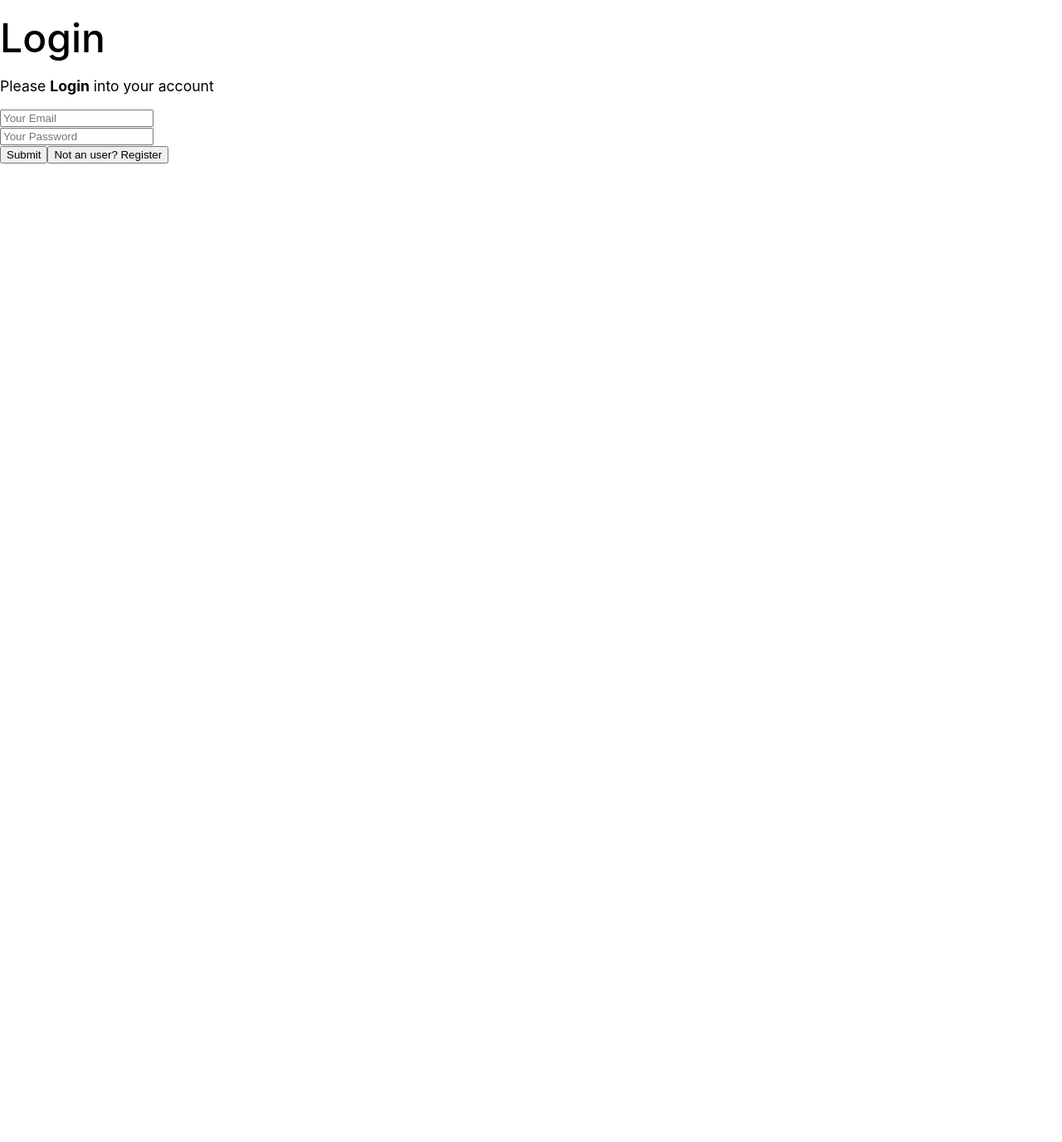
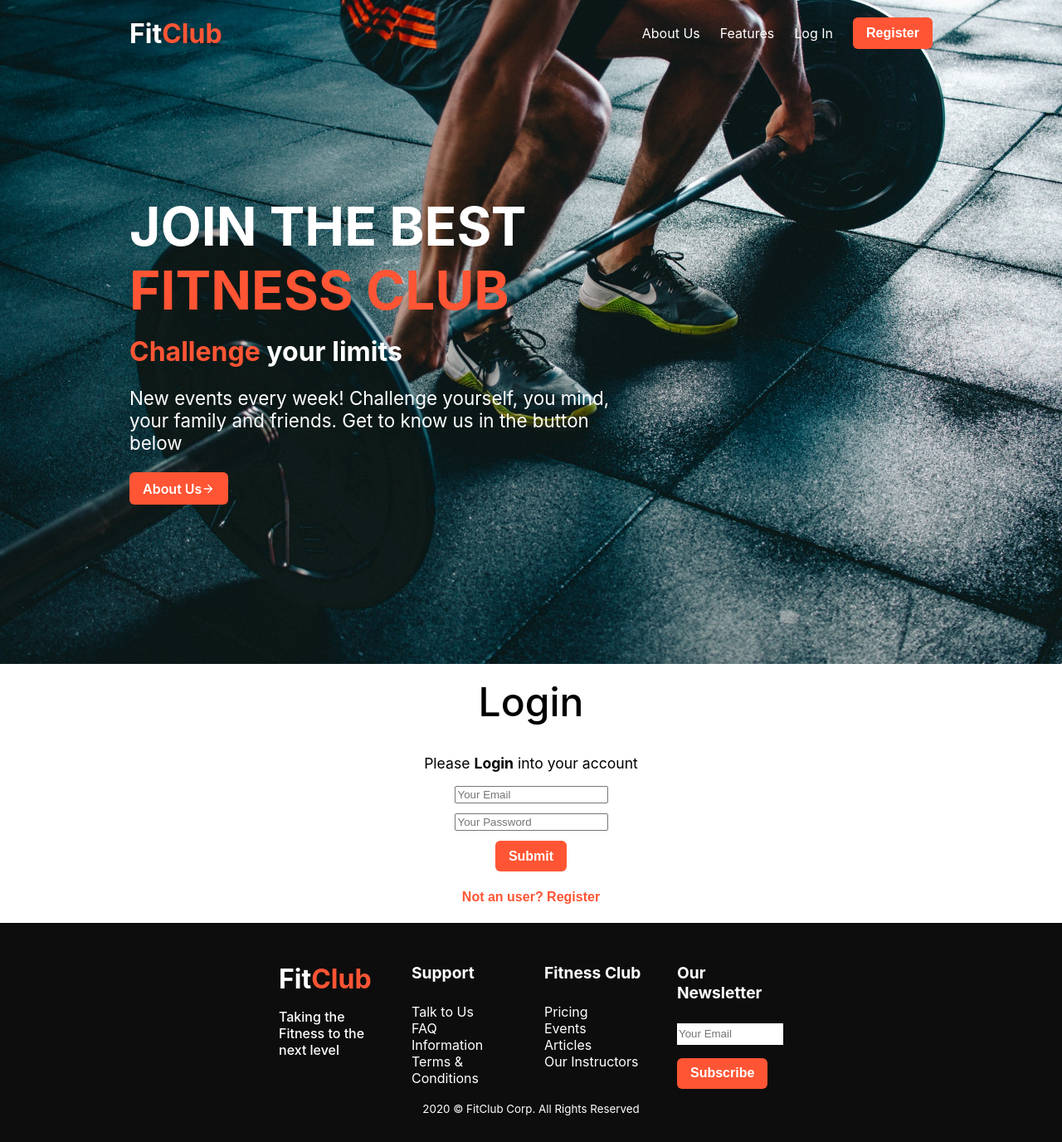
Before and after one commit to josh231101/FitnessClub, a React (Create React App) app in the folder frontend/: page /login in a window 1280 px wide. Shown: the whole page at 83% size. Before the commit the page ends 800 px from the top, so only its background shows below. Built offline with nearby package versions, Linux system fonts and the light colour scheme.

Commit message:
Update styles

```diff
--- a/frontend/src/components/Event/Event.css
+++ b/frontend/src/components/Event/Event.css
@@ -6,3 +6,8 @@
   font-size: 1rem;
   color: #79797e;
 }
+.card__details {
+  display: flex;
+  justify-content: space-between;
+  margin-bottom: 0;
+}
--- a/frontend/src/components/Event/index.js
+++ b/frontend/src/components/Event/index.js
@@ -10,8 +10,10 @@ function Event({ imageUrl, title, description, price, topic }) {
         <p className="card__description">
           {description.split("", 50).join("")}...
         </p>
-        <strong>${price}.00</strong>
-        <span>{topic}</span>
+        <p className="card__details">
+          <strong>${price}.00</strong>
+          <span>{topic}</span>
+        </p>
       </CardDescription>
     </Card>
   );
--- a/frontend/src/index.css
+++ b/frontend/src/index.css
@@ -80,6 +80,16 @@ figure {
   background: white;
   color: var(--global-company-color);
 }
+.primary:hover {
+  transition: all 200ms ease-out;
+  color: var(--global-company-color);
+  background: white;
+}
+.secondary:hover {
+  transition: all 200ms ease-out;
+  background: var(--global-company-color);
+  color: white;
+}
 .p-3 {
   padding: 3rem 0;
 }
--- a/frontend/src/pages/Home/Home.css
+++ b/frontend/src/pages/Home/Home.css
@@ -6,6 +6,7 @@
 .blog {
   margin-top: 2rem;
   margin-bottom: 2rem;
+  text-align: center;
 }
 .callto {
   background-image: -webkit-linear-gradient(
--- /dev/null
+++ b/frontend/src/pages/Login/Login.css
@@ -0,0 +1,15 @@
+.login {
+  display: flex;
+  flex-direction: column;
+  justify-content: center;
+  align-items: center;
+}
+.login__form {
+  display: flex;
+  justify-content: center;
+  flex-direction: column;
+  align-items: center;
+}
+.login__form * {
+  margin-bottom: 12px;
+}
--- a/frontend/src/pages/Login/index.js
+++ b/frontend/src/pages/Login/index.js
@@ -1,5 +1,9 @@
 import React, { useState } from "react";
 import api from "../../services/api";
+import Navbar from "../../components/Navbar";
+import HeroSection from "../../components/HeroSection";
+import Footer from "../../components/Footer";
+import "./Login.css";
 
 const Login = ({ history }) => {
   const [email, setEmail] = useState("");
@@ -25,13 +29,15 @@ const Login = ({ history }) => {
   };
 
   return (
-    <div>
+    <>
+      <Navbar />
+      <HeroSection />
+      <section className="container login">
         <h2>Login</h2>
         <p>
           Please <strong>Login</strong> into your account
         </p>
-      <form inline onSubmit={handleSubmit}>
-        <div className="mb-2 mr-sm-2 mb-sm-0">
+        <form className="login__form" onSubmit={handleSubmit}>
           <input
             required
             type="email"
@@ -40,8 +46,6 @@ const Login = ({ history }) => {
             placeholder="Your Email"
             onChange={(evt) => setEmail(evt.target.value)}
           />
-        </div>
-        <div className="mb-2 mr-sm-2 mb-sm-0">
           <input
             required
             type="password"
@@ -50,13 +54,17 @@ const Login = ({ history }) => {
             placeholder="Your Password"
             onChange={(evt) => setPassword(evt.target.value)}
           />
-        </div>
-        <button>Submit</button>
-        <button onClick={() => history.push("/register")}>
+          <button className="btn primary">Submit</button>
+          <button
+            className="btn secondary"
+            onClick={() => history.push("/register")}
+          >
             Not an user? Register
           </button>
         </form>
-    </div>
+      </section>
+      <Footer />
+    </>
   );
 };
 
```
Lines whose indentation alone changed are shown as unchanged.
